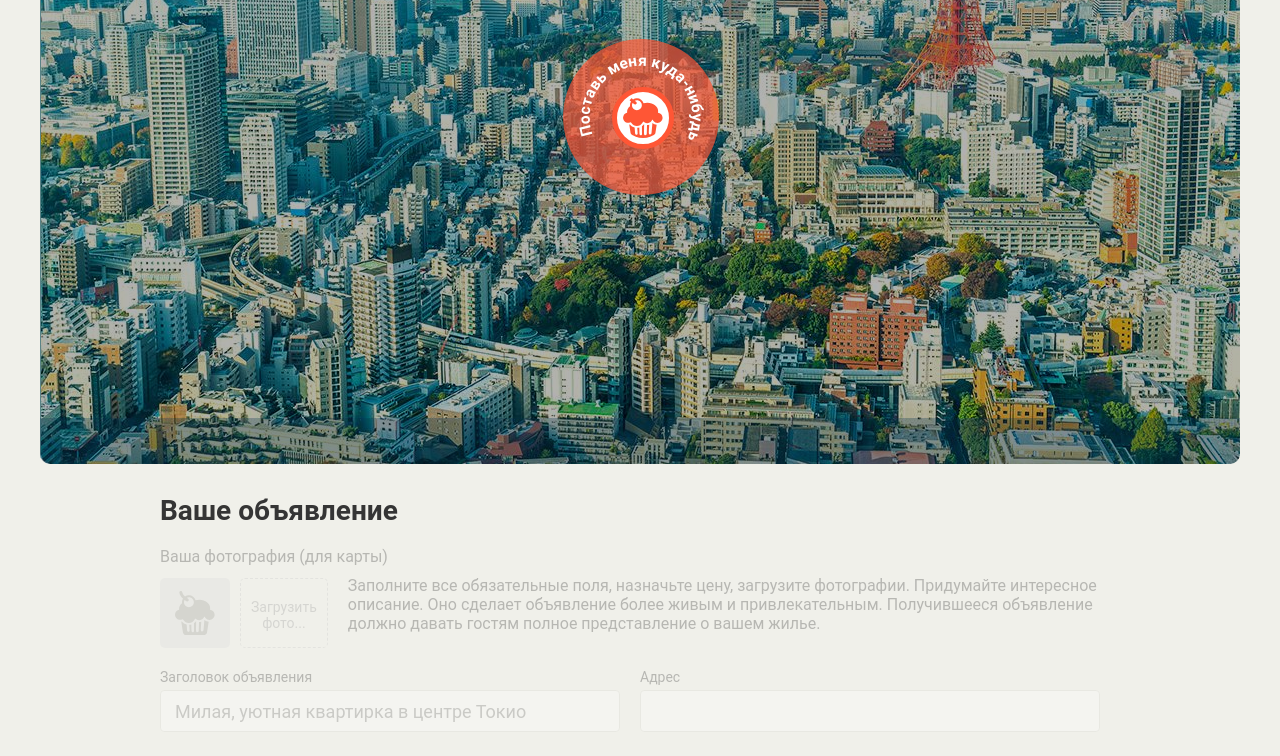
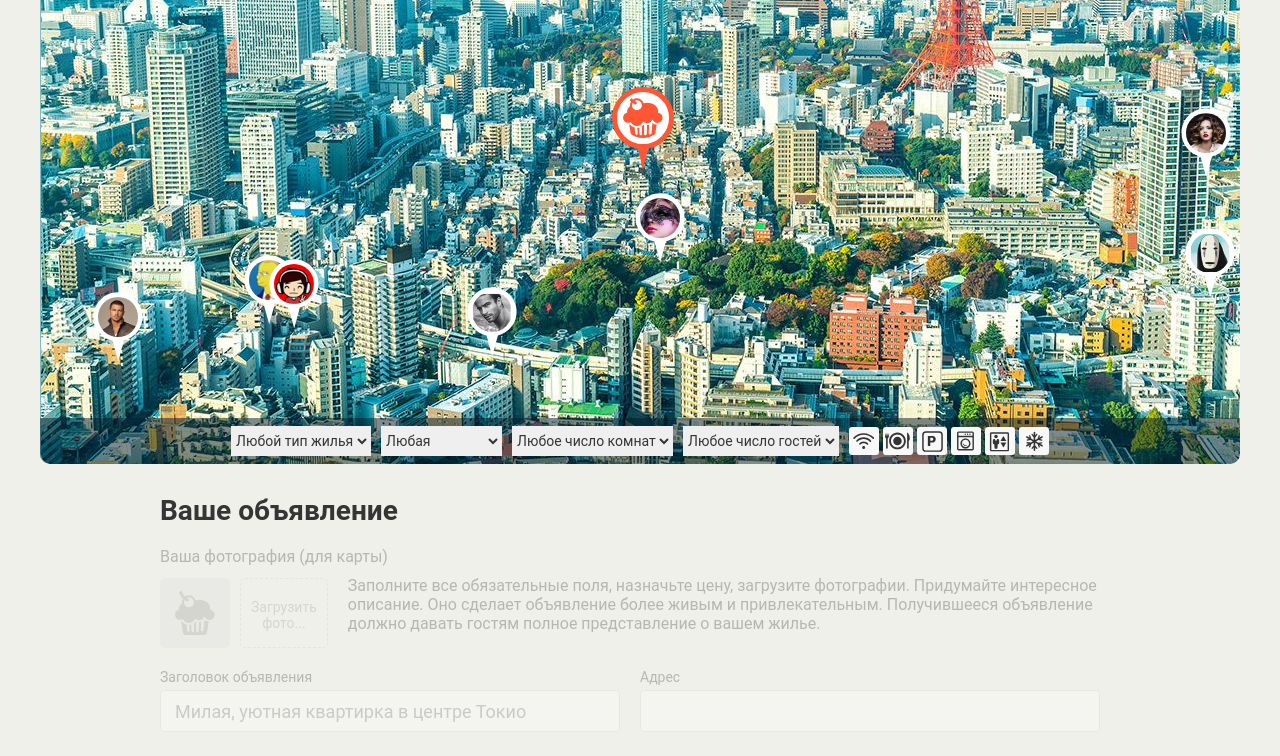
Before and after one commit to df2020-sb/1349451-keksobooking-20, a website: page index.html in a window 1280 px wide. Shown: the part 286-1042 px from the top of the page. Drawn offline with Linux system fonts and the light colour scheme; files whose address does not match are found by name.

Commit message:
Выполнено задание 3

```diff
--- a/index.html
+++ b/index.html
@@ -1,12 +1,15 @@
 <!DOCTYPE html>
 <html lang="ru">
+
 <head>
   <meta charset="utf-8">
   <link rel="stylesheet" href="css/normalize.css">
   <link rel="stylesheet" href="css/style.css">
   <link rel="shortcut icon" href="favicon.ico" type="image/x-icon">
   <title>Кексобукинг</title>
+  <script src="js/main.js" defer></script>
 </head>
+
 <body>
 
   <main>
@@ -30,7 +33,9 @@
               <path d="M35,35m-23,0a23,23 0 1,1 46,0a23,23 0 1,1 -46,0" id="tophalf" />
             </defs>
             <ellipse cx="35" cy="35" rx="35" ry="35" fill="rgba(255, 86, 53, 0.7)" />
-            <text><textPath xlink:href="#tophalf" startOffset="0">Поставь меня куда-нибудь</textPath></text>
+            <text>
+              <textPath xlink:href="#tophalf" startOffset="0">Поставь меня куда-нибудь</textPath>
+            </text>
           </svg>
         </button>
       </div>
@@ -66,17 +71,22 @@
           <fieldset id="housing-features" class="map__features">
             <input type="checkbox" name="features" value="wifi" id="filter-wifi" class="map__checkbox visually-hidden">
             <label class="map__feature map__feature--wifi" for="filter-wifi">Wi-Fi</label>
-            <input type="checkbox" name="features" value="dishwasher" id="filter-dishwasher" class="map__checkbox visually-hidden">
+            <input type="checkbox" name="features" value="dishwasher" id="filter-dishwasher"
+              class="map__checkbox visually-hidden">
             <label class="map__feature map__feature--dishwasher" for="filter-dishwasher">Посудомоечная машина</label>
-            <input type="checkbox" name="features" value="parking" id="filter-parking" class="map__checkbox visually-hidden">
+            <input type="checkbox" name="features" value="parking" id="filter-parking"
+              class="map__checkbox visually-hidden">
             <label class="map__feature map__feature--parking" for="filter-parking">Парковка</label>
-            <input type="checkbox" name="features" value="washer" id="filter-washer" class="map__checkbox visually-hidden">
+            <input type="checkbox" name="features" value="washer" id="filter-washer"
+              class="map__checkbox visually-hidden">
             <label class="map__feature map__feature--washer" for="filter-washer">Стиральная машина</label>
-            <input type="checkbox" name="features" value="elevator" id="filter-elevator" class="map__checkbox visually-hidden">
+            <input type="checkbox" name="features" value="elevator" id="filter-elevator"
+              class="map__checkbox visually-hidden">
             <label class="map__feature map__feature--elevator" for="filter-elevator">Лифт</label>
-            <input type="checkbox" name="features" value="conditioner" id="filter-conditioner" class="map__checkbox visually-hidden">
+            <input type="checkbox" name="features" value="conditioner" id="filter-conditioner"
+              class="map__checkbox visually-hidden">
             <label class="map__feature map__feature--conditioner" for="filter-conditioner">Кондиционер</label>
-           </fieldset>
+          </fieldset>
         </form>
       </div>
     </section>
@@ -95,7 +105,9 @@
               <input type="file" id="avatar" name="avatar" class="ad-form-header__input visually-hidden">
               <label class="ad-form-header__drop-zone" for="avatar">Загрузить<br>фото...</label>
             </div>
-            <p class="ad-form-header__info">Заполните все обязательные поля, назначьте цену, загрузите фотографии. Придумайте интересное описание. Оно сделает объявление более живым и привлекательным. Получившееся объявление должно давать гостям полное представление о вашем жилье.</p>
+            <p class="ad-form-header__info">Заполните все обязательные поля, назначьте цену, загрузите фотографии.
+              Придумайте интересное описание. Оно сделает объявление более живым и привлекательным. Получившееся
+              объявление должно давать гостям полное представление о вашем жилье.</p>
           </div>
         </fieldset>
         <fieldset class="ad-form__element ad-form__element--wide">
@@ -152,22 +164,29 @@
         </fieldset>
         <fieldset class="ad-form__element ad-form__element--wide features">
           <legend>Удобства: Wi-Fi, кухня, парковка, стиралка, лифт, кондиционер</legend>
-          <input type="checkbox" name="features" value="wifi" id="feature-wifi" class="feature__checkbox visually-hidden">
+          <input type="checkbox" name="features" value="wifi" id="feature-wifi"
+            class="feature__checkbox visually-hidden">
           <label class="feature feature--wifi" for="feature-wifi">Wi-Fi</label>
-          <input type="checkbox" name="features" value="dishwasher" id="feature-dishwasher" class="feature__checkbox visually-hidden">
+          <input type="checkbox" name="features" value="dishwasher" id="feature-dishwasher"
+            class="feature__checkbox visually-hidden">
           <label class="feature feature--dishwasher" for="feature-dishwasher">Посудомоечная машина</label>
-          <input type="checkbox" name="features" value="parking" id="feature-parking" class="feature__checkbox visually-hidden">
+          <input type="checkbox" name="features" value="parking" id="feature-parking"
+            class="feature__checkbox visually-hidden">
           <label class="feature feature--parking" for="feature-parking">Парковка</label>
-          <input type="checkbox" name="features" value="washer" id="feature-washer" class="feature__checkbox visually-hidden">
+          <input type="checkbox" name="features" value="washer" id="feature-washer"
+            class="feature__checkbox visually-hidden">
           <label class="feature feature--washer" for="feature-washer">Стиральная машина</label>
-          <input type="checkbox" name="features" value="elevator" id="feature-elevator" class="feature__checkbox visually-hidden">
+          <input type="checkbox" name="features" value="elevator" id="feature-elevator"
+            class="feature__checkbox visually-hidden">
           <label class="feature feature--elevator" for="feature-elevator">Лифт</label>
-          <input type="checkbox" name="features" value="conditioner" id="feature-conditioner" class="feature__checkbox visually-hidden">
+          <input type="checkbox" name="features" value="conditioner" id="feature-conditioner"
+            class="feature__checkbox visually-hidden">
           <label class="feature feature--conditioner" for="feature-conditioner">Кондиционер</label>
         </fieldset>
         <fieldset class="ad-form__element ad-form__element--wide">
           <label class="ad-form__label" for="description">Описание (не обязательно)</label>
-          <textarea id="description" name="description" placeholder="Здесь расскажите о том, какое ваше жилье замечательное и вообще"></textarea>
+          <textarea id="description" name="description"
+            placeholder="Здесь расскажите о том, какое ваше жилье замечательное и вообще"></textarea>
         </fieldset>
         <fieldset class="ad-form__element ad-form__element--wide">
           <label class="ad-form__label">Фотография жилья</label>
@@ -192,12 +211,15 @@
       <a class="copyright__link copyright__link--image" href="https://htmlacademy.ru/intensive/javascript">
         <img src="img/htmla-logo.svg" width="130" height="45" alt="HTML Academy" class="copyright__logo">
       </a>
-      <p>Сделано в <a class="copyright__link copyright__link--text" href="https://htmlacademy.ru/intensive/javascript">HTMLAcademy</a> &copy; 2018</p>
+      <p>Сделано в <a class="copyright__link copyright__link--text"
+          href="https://htmlacademy.ru/intensive/javascript">HTMLAcademy</a> &copy; 2018</p>
     </div>
     <ul class="footer__contacts contacts">
       <li><a href="https://twitter.com/htmlacademy_ru" class="contacts__link contacts__link--twitter">Twitter</a></li>
-      <li><a href="https://www.instagram.com/htmlacademy/" class="contacts__link contacts__link--instagram">Instagtam</a></li>
-      <li><a href="https://www.facebook.com/htmlacademy" class="contacts__link contacts__link--facebook">Facebook</a></li>
+      <li><a href="https://www.instagram.com/htmlacademy/"
+          class="contacts__link contacts__link--instagram">Instagtam</a></li>
+      <li><a href="https://www.facebook.com/htmlacademy" class="contacts__link contacts__link--facebook">Facebook</a>
+      </li>
       <li><a href="https://vk.com/htmlacademy" class="contacts__link contacts__link--vk">VK</a></li>
     </ul>
   </footer>
@@ -221,7 +243,8 @@
         <li class="popup__feature popup__feature--elevator"></li>
         <li class="popup__feature popup__feature--conditioner"></li>
       </ul>
-      <p class="popup__description">Великолепная квартира-студия в центре Токио. Подходит как туристам, так и бизнесменам. Квартира полностью укомплектована и недавно отремонтирована.</p>
+      <p class="popup__description">Великолепная квартира-студия в центре Токио. Подходит как туристам, так и
+        бизнесменам. Квартира полностью укомплектована и недавно отремонтирована.</p>
       <div class="popup__photos">
         <img src="" class="popup__photo" width="45" height="40" alt="Фотография жилья">
       </div>
@@ -230,7 +253,8 @@
 
   <!-- Метка объявления -->
   <template id="pin">
-    <button type="button" class="map__pin" style="left: 200px; top: 400px;"><img src="img/avatars/user07.png" width="40" height="40" draggable="false" alt="Метка объявления"></button>
+    <button type="button" class="map__pin" style="left: 200px; top: 400px;"><img src="img/avatars/user07.png" width="40"
+        height="40" draggable="false" alt="Метка объявления"></button>
   </template>
 
   <!-- Сообщение об успешном создании объявления -->
@@ -247,6 +271,6 @@
       <button class="error__button">Попробовать снова</button>
     </div>
   </template>
+</body>
 
-</body>
 </html>
--- a/js/main.js
+++ b/js/main.js
@@ -0,0 +1,88 @@
+'use strict'
+
+var map = document.querySelector('.map');
+map.classList.remove('map--faded');
+
+var minY = 130;
+var maxY = 630;
+var minPrice = 20000;
+var maxPrice = 150000;
+var maxGuests = 10;
+var maxRooms = 12;
+var types = ['palace', 'flat', 'house', 'bungalo'];
+var checkTimes = ['12:00', '13:00', '14:00'];
+var features = ["wifi", "dishwasher", "parking", "washer", "elevator", "conditioner"];
+var photos = ["http://o0.github.io/assets/images/tokyo/hotel1.jpg",
+  "http://o0.github.io/assets/images/tokyo/hotel2.jpg",
+  "http://o0.github.io/assets/images/tokyo/hotel3.jpg"];
+
+var pinTemplate = document.querySelector('#pin')
+  .content
+  .querySelector('.map__pin');
+var pinContainer = document.querySelector('.map__pins');
+var fragment = document.createDocumentFragment();
+
+// Cлучайное число в интервале включительно
+var rnd = function (min, max) {
+  return Math.floor(Math.random() * (max - min + 1)) + min;
+}
+
+// Получаем упорядоченный массив случайной длины случайных элементов исходного массива (для features и photos)
+var getRndElms = function (arr) {
+  var res = [];
+  var len = rnd(1, arr.length);
+  while (res.length < len) {
+    var randomIndex = rnd(0, arr.length - 1);
+    if (res.indexOf(randomIndex) === -1) {
+      res.push(randomIndex);
+    }
+  }
+  return res.sort(function (a, b) { return a - b }).map(function (a) { return arr[a] });
+}
+
+var createObjects = function (number) {
+  var objects = [];
+  for (var i = 0; i < number; i++) {
+    var locationX = rnd(0, map.offsetWidth);
+    var locationY = rnd(minY, maxY);
+    var object = {
+      author: {
+        avatar: 'img/avatars/user0' + (i + 1) + '.png'
+      },
+      location: {
+        x: locationX,
+        y: locationY
+      },
+      offer: {
+        title: 'Объект 0' + (i + 1),
+        address: locationX + ', ' + locationY,
+        price: Math.round(rnd(minPrice, maxPrice) / 100) * 100,
+        type: types[rnd(0, types.length - 1)],
+        rooms: rnd(1, maxGuests),
+        guests: rnd(1, maxRooms),
+        checkin: checkTimes[rnd(0, checkTimes.length - 1)],
+        checkout: checkTimes[rnd(0, checkTimes.length - 1)],
+        features: getRndElms(features),
+        description: 'Описание объекта 0' + (i + 1),
+        photos: getRndElms(photos),
+      }
+    }
+    objects.push(object)
+  }
+  return objects
+}
+
+var renderPin = function (object) {
+  var pinElement = pinTemplate.cloneNode(true);
+  pinElement.style.left = object.location.x + pinElement.offsetWidth / 2 + 'px';
+  pinElement.style.top = object.location.y + pinElement.offsetHeight + 'px';
+  pinElement.querySelector('img').src = object.author.avatar;
+  pinElement.querySelector('img').alt = object.offer.title;
+  return pinElement
+}
+
+var objects = createObjects(8);
+for (var i = 0; i < objects.length; i++) {
+  fragment.appendChild(renderPin(objects[i]));
+}
+pinContainer.appendChild(fragment);
--- a/package.json
+++ b/package.json
@@ -12,7 +12,10 @@
   },
   "devDependencies": {
     "eslint": "7.1.0",
-    "eslint-config-htmlacademy": "0.5.2"
+    "eslint-config-htmlacademy": "0.5.2",
+    "eslint-config-prettier": "^6.11.0",
+    "eslint-plugin-prettier": "^3.1.3",
+    "prettier": "^2.0.5"
   },
   "license": "MIT",
   "dependencies": {},
```
